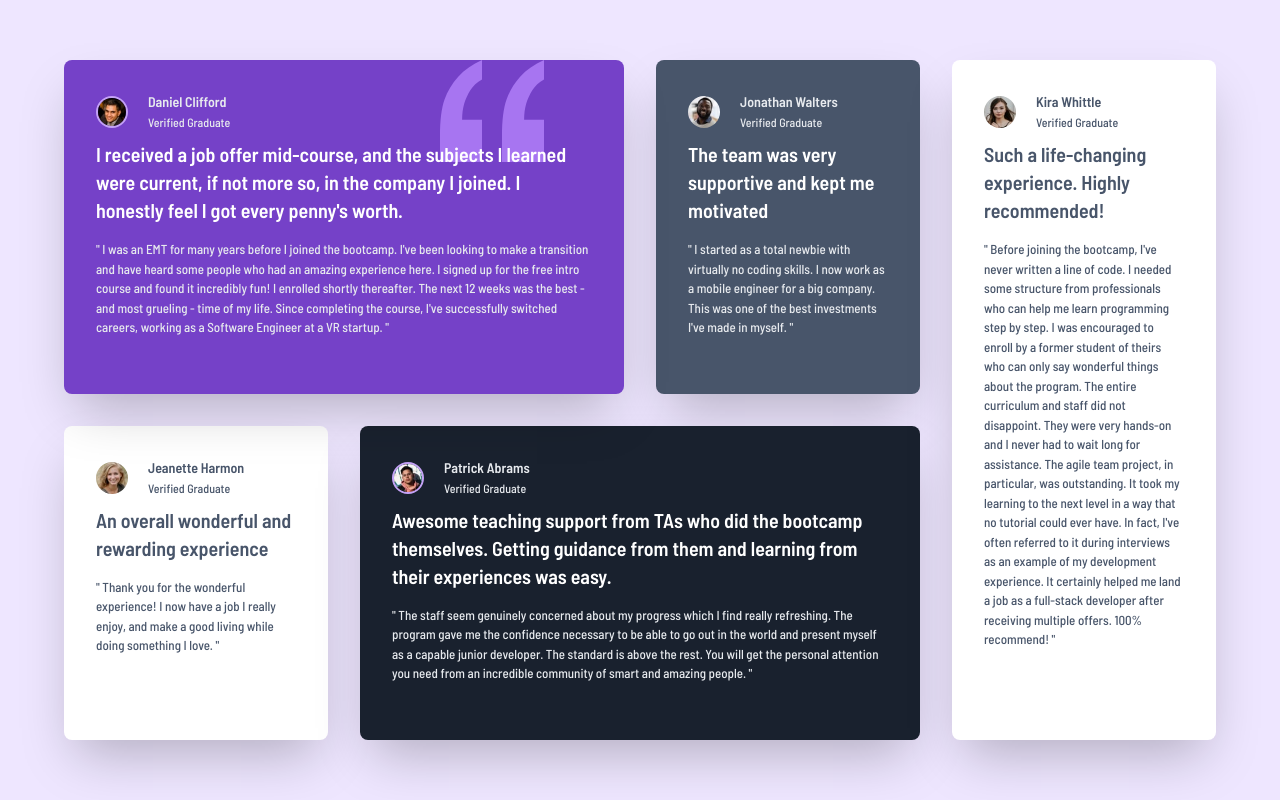
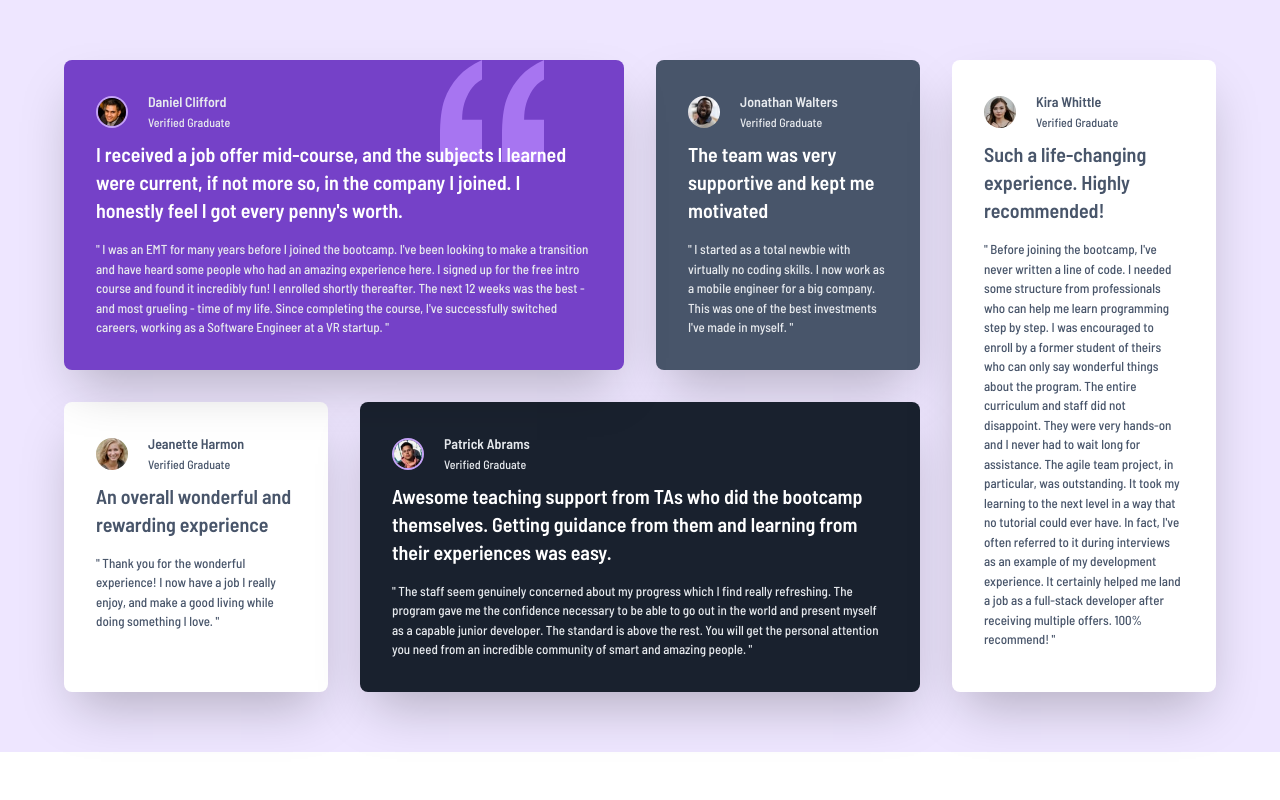
Before and after one commit to MichaelJara905/testimonials-grid-section, a website: page index.html in a window 1280 px wide. Drawn offline with Linux system fonts and the light colour scheme.

Commit message:
Ajustes alto

```diff
--- a/index.html
+++ b/index.html
@@ -8,7 +8,7 @@
   <title>Frontend Mentor | Michael</title>
 </head>
 <body>
-  <main class="py-15 px-9 bg-Purple-50 flex min-h-screen justify-center font-barlow-semi-condensed">
+  <main class="py-15 px-9 bg-Purple-50 flex justify-center font-barlow-semi-condensed">
 
     <section class="grid grid-cols-1 md:grid-cols-4 gap-8 max-w-6xl">
 
```
